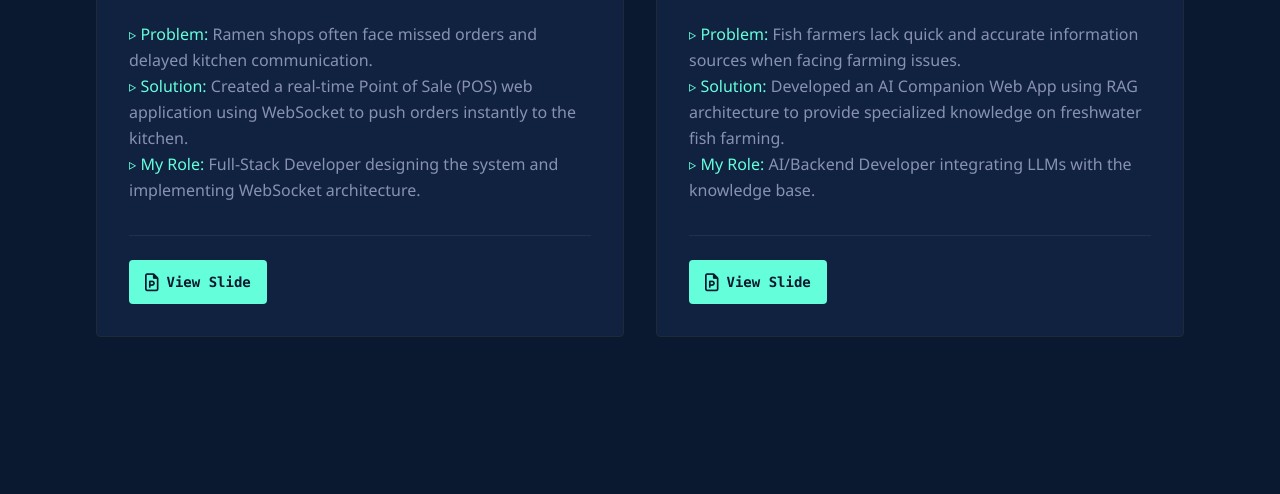
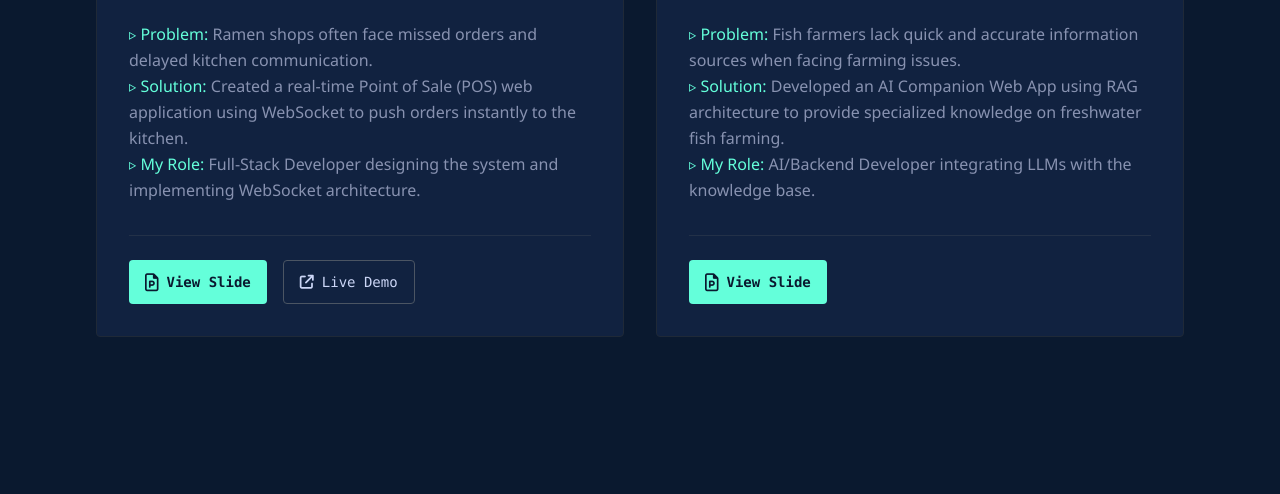
Before and after one commit to 9SaDxD/amornsets-dev, a plain HTML site: page index.html in a window 1280 px wide. Shown: the part 3215-3709 px from the top of the page. Drawn offline with nearby package versions, Linux system fonts and the light colour scheme.

Commit message:
update silkie-pos

```diff
--- a/index.html
+++ b/index.html
@@ -247,9 +247,9 @@
                             <a href="https://canva.link/864t5lqkzq48s3c" target="_blank" class="text-darkBg bg-primary hover:bg-primary/80 transition flex items-center text-sm font-bold font-mono px-4 py-2 rounded">
                                 <i class="fa-regular fa-file-powerpoint mr-2 text-lg"></i><span data-i18n="project.slide">View Slide</span>
                             </a>
-                            <!-- <a href="#" target="_blank" class="text-textMain hover:text-primary transition flex items-center text-sm font-mono border border-gray-600 hover:border-primary px-4 py-2 rounded">
+                            <a href="https://silkie-pos-login.vercel.app/" target="_blank" class="text-textMain hover:text-primary transition flex items-center text-sm font-mono border border-gray-600 hover:border-primary px-4 py-2 rounded">
                                 <i class="fa-solid fa-arrow-up-right-from-square mr-2"></i><span data-i18n="project.link">Live Demo</span>
-                            </a> -->
+                            </a>
                         </div>
                     </div>
                 </div>
```
